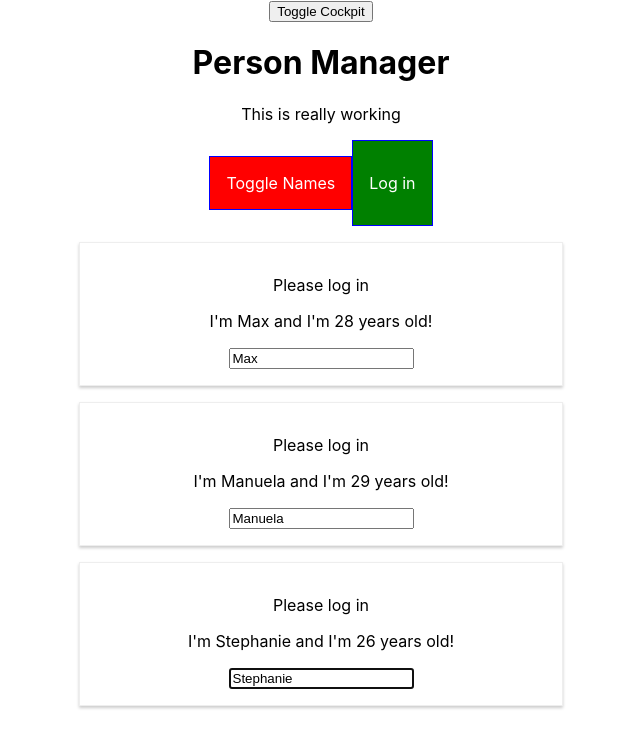
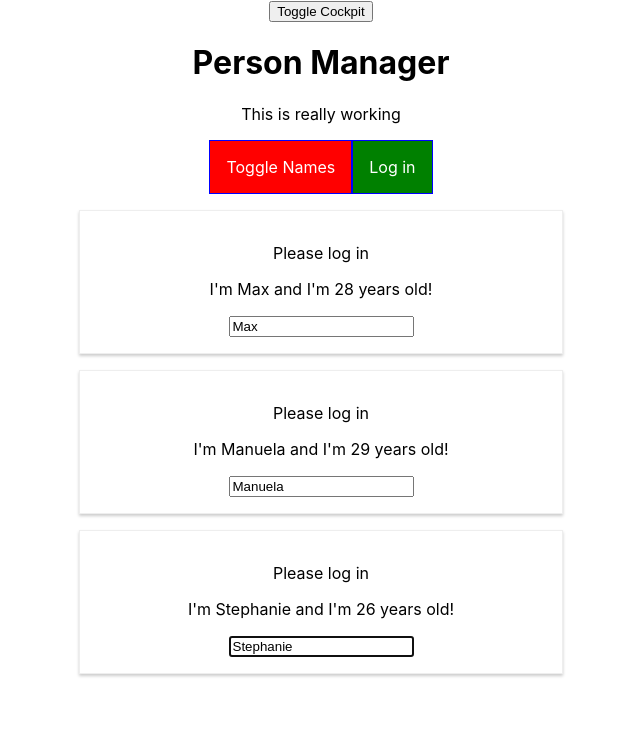
Before and after one commit to carlos-novaes/react-complete-guide, a React (Create React App) app: page / in a window 1280 px wide. Shown: the top 748 px of the page, without its empty margins (319-959 px from the left). Built offline with nearby package versions, Linux system fonts and the light colour scheme.

Commit message:
fix issue in cockpit.js where login/logout button was using too much space

```diff
--- a/src/components/Cockpit/Cockpit.js
+++ b/src/components/Cockpit/Cockpit.js
@@ -49,9 +49,11 @@ const Cockpit = props => {
       <button ref={toggleBtnRef} className={btnClass} onClick={props.clicked}>
         Toggle Names
       </button>
-      <button onClick={authContext.login}>
-        {authContext.authenticated ? <p>Log out</p> : <p>Log in</p>}
-      </button>
+      {authContext.authenticated ? (
+        <button onClick={authContext.login}>Log out</button>
+      ) : (
+        <button onClick={authContext.login}>Log in</button>
+      )}
     </div>
   );
 };
```
